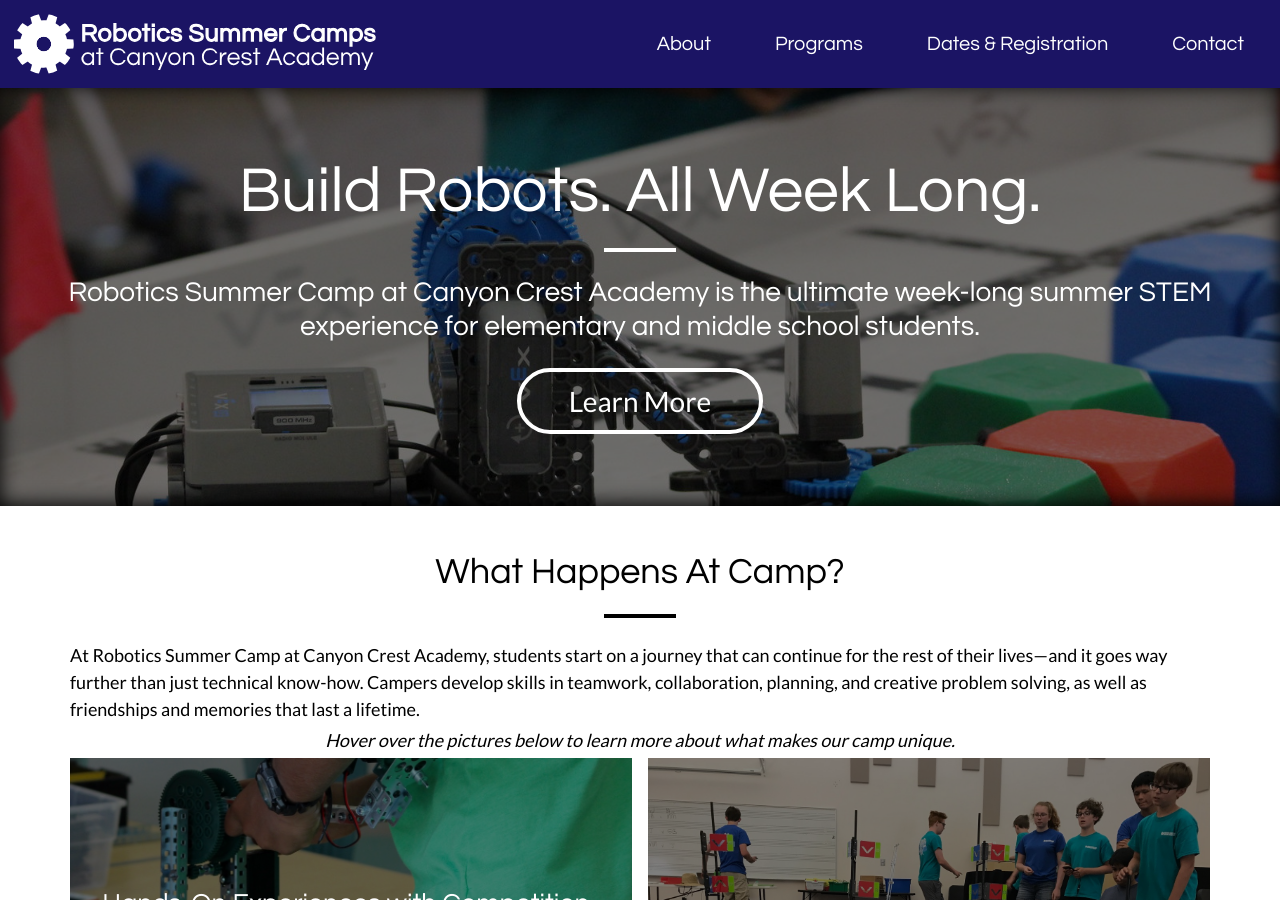
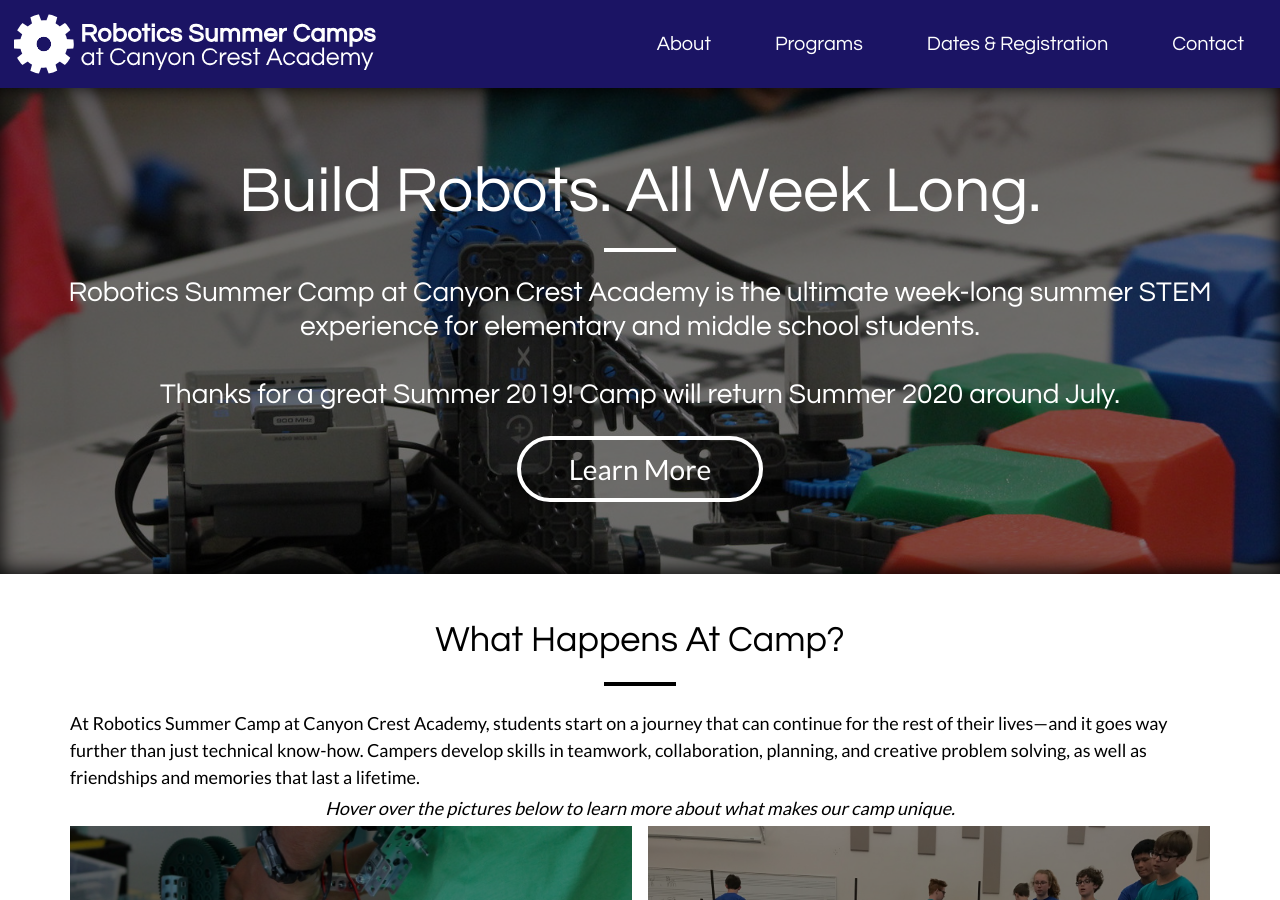
Before and after one commit to Team3128/camp, a Jekyll site: the page built from index.html, in a window 1280 px wide and 900 px high. Built offline with Jekyll 4.4.1, drawn with Linux system fonts in a browser that asks for light colours; nearby versions of some CDN libraries.

Commit message:
Final update header

```diff
--- a/index.html
+++ b/index.html
@@ -28,6 +28,8 @@ layout: default
                 <hr>
                 <div class="details">
                     Robotics Summer Camp at Canyon Crest Academy is the ultimate week-long summer STEM experience for elementary and middle school students.
+                <br><br>
+                Thanks for a great Summer 2019! Camp will return Summer 2020 around July.
                 </div>
 
                 <a href="#whycamp" class="scroll_link" style="color: white;">
```
